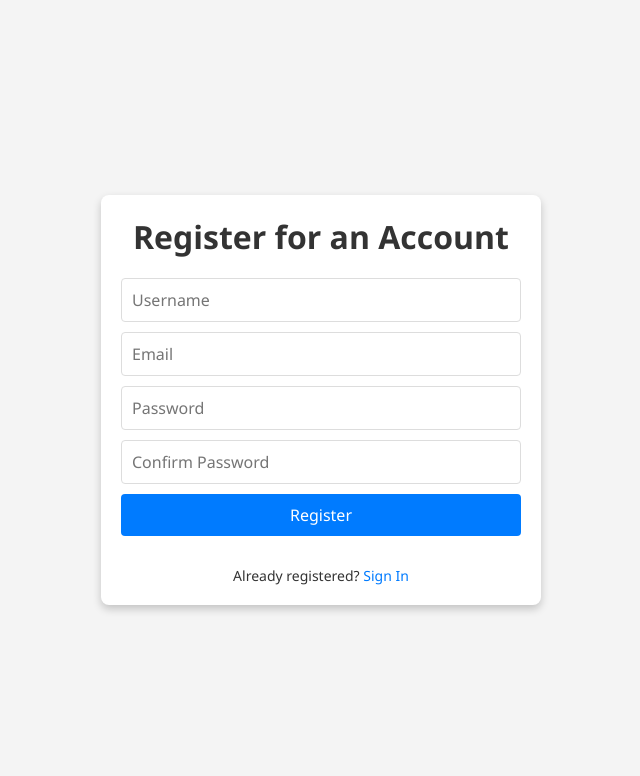
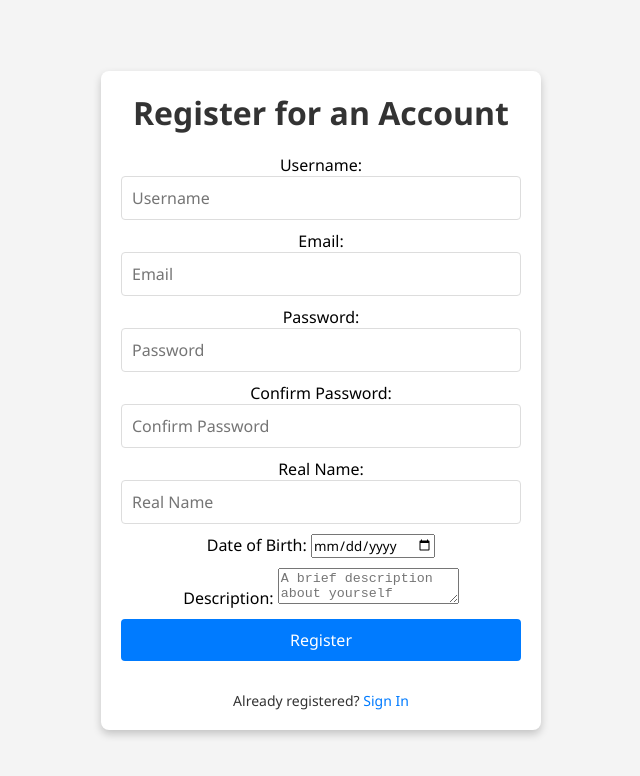
Before and after one commit to ManfordZeng-waikato/Blog-Website-Application, a Node server app: page /register in a window 1280 px wide. Shown: the top 776 px of the page, without its empty margins (319-959 px from the left). Run offline with Node 20, Linux system fonts and the light colour scheme; some libraries are stand-ins or nearby versions.

Commit message:
hashed password,create new accounts,username is taken or not,passwords match.

```diff
--- a/app.js
+++ b/app.js
@@ -3,6 +3,8 @@ require('dotenv').config()
 
 const express = require("express");
 const handlebars = require("express-handlebars");
+const { pool } = require('./modules/database.js');
+const {registerUser} = require("./modules/database"); // 导入你的数据库连接池
 const app = express();
 app.use(express.static('public'));
 
@@ -41,6 +43,22 @@ app.get('/register', (req, res) => {
     res.render('register', { layout: 'main' });
 });
 
+app.get('/check-username', async (req, res) => {
+    const username = req.query.username;
+    const users = await pool.query('SELECT * FROM users WHERE username = ?', [username]);
+    console.log(users)
+    res.json({ isTaken: users.length > 0 });
+});
+
+app.post('/register', async (req, res) => {
+    const { username, password, realName, dateOfBirth, bio, avatarUrl } = req.body;
+    const result = await registerUser(username, password, realName, dateOfBirth, bio, avatarUrl);
+    if (result.success) {
+        res.json({ success: true, message: 'Registration successful' }); // 使用JSON响应
+    } else {
+        res.status(400).json({ success: false, message: result.message }); // 使用JSON响应
+    }
+});
 app.listen(port, function () {
     console.log(`Web final project listening on http://localhost:${port}/`);
 });
--- a/package.json
+++ b/package.json
@@ -6,6 +6,7 @@
   "private": true,
   "dependencies": {
     "bcrypt": "^5.1.1",
+    "cors": "^2.8.5",
     "dotenv": "^16.4.1",
     "express": "^4.18.2",
     "express-handlebars": "^7.1.2",
--- /dev/null
+++ b/public/js/register.js
@@ -0,0 +1,69 @@
+document.addEventListener('DOMContentLoaded', () => {
+    const usernameInput = document.getElementById('username');
+    const usernameFeedback = document.getElementById('username-feedback');
+    const passwordInput = document.getElementById('password');
+    const confirmPasswordInput = document.getElementById('confirm-password');
+    const registerForm = document.getElementById('register-form');
+    const realName = document.getElementById('real-name');
+    const dateOfBirth = document.getElementById('dob');
+    const bio = document.getElementById('description');
+
+    // 用户名即时验证
+    usernameInput.addEventListener('input', () => {
+        const username = usernameInput.value;
+        fetch(`/check-username?username=${username}`)
+            .then(response => response.json())
+            .then(data => {
+                if (data.isTaken) {
+                    usernameFeedback.textContent = "Username is already taken.";
+                    usernameFeedback.style.color = 'red';
+                } else {
+                    usernameFeedback.textContent = "Username is available.";
+                    usernameFeedback.style.color = 'green';
+                }
+            })
+            .catch(error => console.error('Error:', error));
+    });
+    registerForm.addEventListener('submit', (event) => {
+        event.preventDefault(); // 阻止默认提交行为
+
+        if (passwordInput.value !== confirmPasswordInput.value) {
+            alert('Passwords do not match.');
+            return false;
+        }
+
+        // 构建要发送的数据
+        const formData = {
+            username: usernameInput.value,
+            password: passwordInput.value,
+            realName: realName.value,
+            dateOfBirth:dateOfBirth.value,
+            bio:bio.value,
+
+        };
+
+        // 发送POST请求到服务器的注册端点
+        fetch('/register', {
+            method: 'POST',
+            headers: {
+                'Content-Type': 'application/json',
+            },
+            body: JSON.stringify(formData)
+        })
+            .then(response => {
+                if (!response.ok) {
+                    // 如果不是2xx响应，尝试读取并抛出错误信息
+                    return response.json().then(data => { throw new Error(data.message || 'Unknown error'); });
+                }
+                return response.json();
+            })
+            .then(data => {
+                // 处理响应
+                window.location.href = '/login';
+            })
+            .catch(error => {
+                console.error('Error:', error);
+            });
+    });
+
+});
--- a/sql/init-db.sql
+++ b/sql/init-db.sql
@@ -11,8 +11,10 @@ CREATE TABLE IF NOT EXISTS users
     avatar_url    VARCHAR(255),
     created_at    TIMESTAMP DEFAULT CURRENT_TIMESTAMP,
     updated_at    TIMESTAMP DEFAULT CURRENT_TIMESTAMP ON UPDATE CURRENT_TIMESTAMP
+
 ) ENGINE = InnoDB
   DEFAULT CHARSET = utf8mb4;
+
 INSERT INTO users (username, password_hash, real_name, date_of_birth, bio, avatar_url)
 VALUES ('alice123', 'hashed_password1', 'Alice Johnson', '1990-04-23', 'Loves coding and digital art.',
         'https://example.com/avatars/alice.jpg'),
--- a/views/layouts/main.handlebars
+++ b/views/layouts/main.handlebars
@@ -4,7 +4,7 @@
 <head>
     <meta charset="UTF-8">
     <title>BLOG</title>
-    <link rel="stylesheet" href="./css/site.css">
+
 </head>
 
 <body>
--- a/views/register.handlebars
+++ b/views/register.handlebars
@@ -1,4 +1,3 @@
-<!DOCTYPE html>
 <html lang="en">
 <head>
     <meta charset="UTF-8">
@@ -12,16 +11,48 @@
         <h1>Register for an Account</h1>
 
         <form id="register-form" class="auth-form">
-            <input type="text" placeholder="Username" required>
-            <input type="email" placeholder="Email" required>
-            <input type="password" placeholder="Password" required>
-            <input type="password" placeholder="Confirm Password" required>
+            <div class="form-group">
+                <label for="username">Username:</label>
+                <input type="text" id="username" placeholder="Username" required >
+                <span id="username-feedback"></span>
+            </div>
+
+            <div class="form-group">
+                <label for="email">Email:</label>
+                <input type="email" id="email" placeholder="Email" required>
+            </div>
+
+            <div class="form-group">
+                <label for="password">Password:</label>
+                <input type="password" id="password" placeholder="Password" required>
+            </div>
+
+            <div class="form-group">
+                <label for="confirm-password">Confirm Password:</label>
+                <input type="password" id="confirm-password" placeholder="Confirm Password" required>
+            </div>
+
+            <div class="form-group">
+                <label for="real-name">Real Name:</label>
+                <input type="text" id="real-name" placeholder="Real Name" required>
+            </div>
+
+            <div class="form-group">
+                <label for="dob">Date of Birth:</label>
+                <input type="date" id="dob" required>
+            </div>
+
+            <div class="form-group">
+                <label for="description">Description:</label>
+                <textarea id="description" placeholder="A brief description about yourself"></textarea>
+            </div>
+
             <button type="submit">Register</button>
             <p class="message">Already registered? <a href="/login">Sign In</a></p>
         </form>
     </div>
 </div>
 
-<script src="/js/auth.js"></script>
+<script src="/js/register.js"></script>
 </body>
 </html>
```
Also changed, not shown: modules/database.js (+30 -3 lines), 1 other file.
